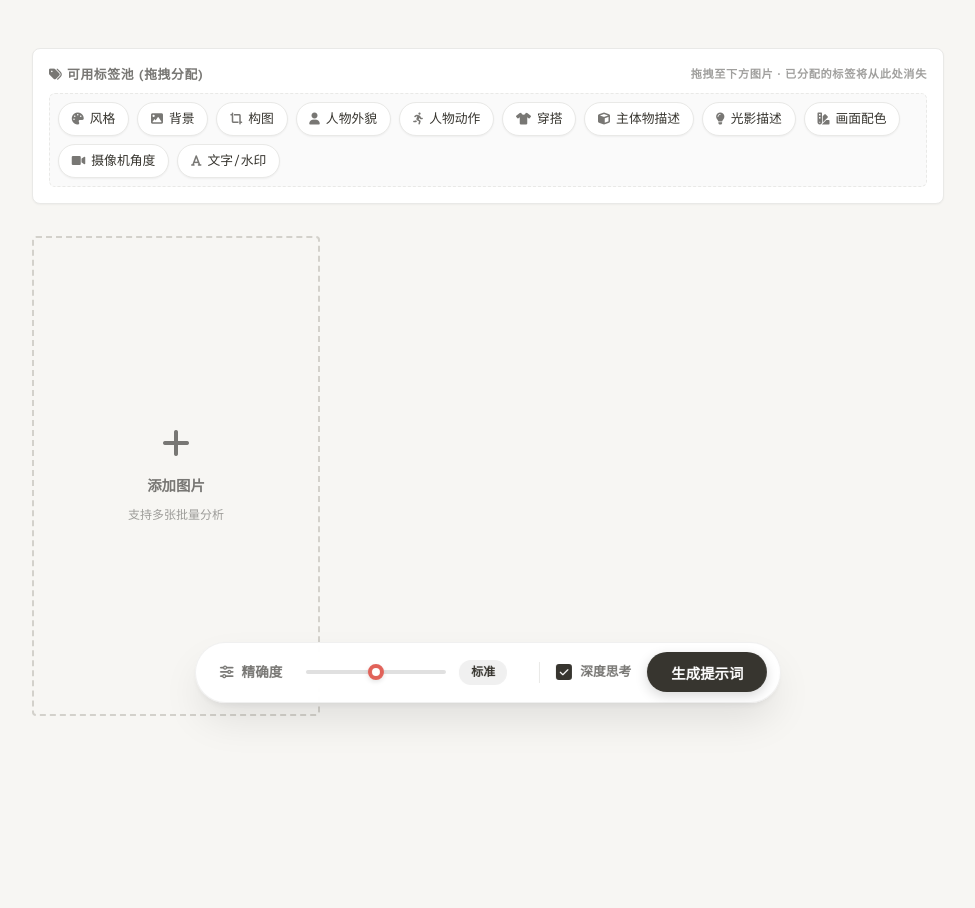
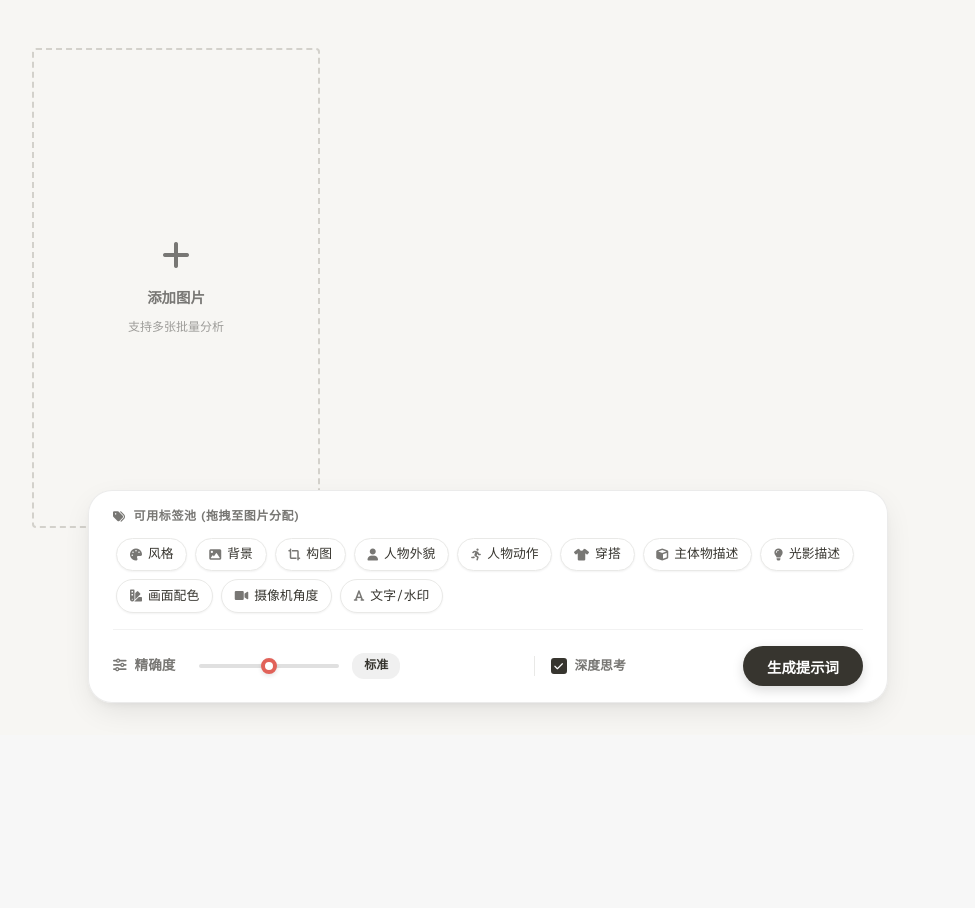
Before and after one commit to Ponyissix/prompt-fusion, a Flask app: page / in a window 1280 px wide. Shown: the part 65-973 px from the top of the page, without its empty margins (152-1127 px from the left). After the commit the page ends 779 px from the top, so only its background shows below. Run offline with Flask 3, Linux system fonts and the light colour scheme.

Commit message:
Refactor: Move Tag Pool to bottom merged with controls bar

```diff
--- a/templates/index.html
+++ b/templates/index.html
@@ -344,23 +344,67 @@
             bottom: 2rem;
             left: 50%;
             transform: translateX(-50%);
-            width: auto; /* Allow flexible width */
-            min-width: 540px;
-            max-width: 90vw;
-            background: rgba(255, 255, 255, 0.95);
+            width: 90%;
+            max-width: 800px;
+            background: rgba(255, 255, 255, 0.98);
             backdrop-filter: blur(20px);
-            border: 1px solid rgba(0,0,0,0.06);
-            padding: 0.6rem 0.8rem 0.6rem 1.5rem;
-            display: flex;
-            align-items: center;
-            justify-content: space-between;
-            gap: 1rem; /* Added gap back for flexibility */
+            border: 1px solid rgba(0,0,0,0.08);
+            padding: 1rem 1.5rem;
+            display: flex;
+            flex-direction: column;
+            gap: 1rem;
             z-index: 100;
             box-shadow:
-                0 4px 6px -1px rgba(0, 0, 0, 0.05),
-                0 20px 40px -5px rgba(0, 0, 0, 0.1);
-            border-radius: 100px;
+                0 10px 30px -5px rgba(0, 0, 0, 0.1),
+                0 4px 10px -2px rgba(0, 0, 0, 0.05);
+            border-radius: 24px;
             box-sizing: border-box;
+            transition: all 0.3s ease;
+        }
+
+        .controls-tags-area {
+            display: flex;
+            flex-direction: column;
+            gap: 0.5rem;
+            border-bottom: 1px solid rgba(0,0,0,0.05);
+            padding-bottom: 0.8rem;
+        }
+
+        .tags-header-small {
+            font-size: 0.75rem;
+            font-weight: 600;
+            color: var(--text-sub);
+            display: flex;
+            align-items: center;
+            gap: 0.5rem;
+            text-transform: uppercase;
+            letter-spacing: 0.05em;
+        }
+
+        .tag-pool-compact {
+            display: flex;
+            flex-wrap: wrap;
+            gap: 0.5rem;
+            max-height: 100px;
+            overflow-y: auto;
+            padding: 0.2rem;
+            /* Custom scrollbar */
+            scrollbar-width: thin;
+        }
+
+        .tag-pool-compact::-webkit-scrollbar {
+            width: 4px;
+        }
+        .tag-pool-compact::-webkit-scrollbar-thumb {
+            background: #E0E0E0;
+            border-radius: 2px;
+        }
+
+        .controls-actions-area {
+            display: flex;
+            align-items: center;
+            justify-content: space-between;
+            gap: 1rem;
         }
 
         .controls-hint {
@@ -371,7 +415,6 @@
             display: flex;
             align-items: center;
             gap: 1.5rem;
-            flex: 1; /* Take remaining space */
         }
 
         .label-group {
@@ -850,18 +893,7 @@
     </nav>
 
     <div class="main-container">
-        <!-- Tag Bar Section -->
-        <div class="tag-bar-section">
-            <div class="tag-bar-header">
-                <span><i class="fa-solid fa-tags"></i> 可用标签池 (拖拽分配)</span>
-                <span style="font-size: 0.7rem; text-transform: none; opacity: 0.7;">拖拽至下方图片 · 已分配的标签将从此处消失</span>
-            </div>
-            <div id="tagPool" class="tag-pool"
-                 ondrop="handleTagDrop(event, -1)"
-                 ondragover="handleDragOver(event)">
-                <!-- Tags will be rendered here -->
-            </div>
-        </div>
+
 
         <!-- Image Grid (including Add Card) -->
         <div id="imageContainer" class="content-grid" ondrop="handleDrop(event)" ondragover="handleDragOver(event)">
@@ -908,6 +940,20 @@
 
         <!-- Controls Section -->
         <div class="controls-section">
+            <!-- New Top Row: Tag Pool -->
+            <div class="controls-tags-area">
+                <div class="tags-header-small">
+                    <i class="fa-solid fa-tags"></i> 可用标签池 (拖拽至图片分配)
+                </div>
+                <div id="tagPool" class="tag-pool-compact"
+                     ondrop="handleTagDrop(event, -1)"
+                     ondragover="handleDragOver(event)">
+                    <!-- Tags rendered here -->
+                </div>
+            </div>
+
+            <!-- Bottom Row: Actions -->
+            <div class="controls-actions-area">
                 <div class="control-group">
                     <div class="label-group">
                         <i class="fa-solid fa-sliders"></i>
@@ -945,6 +991,8 @@
                     <span id="btnText">生成提示词</span>
                     <div id="loadingSpinner" class="loader hidden"></div>
                 </button>
+            </div>
+
             <p id="errorMessage" style="display: none; position: absolute; bottom: 100%; left: 0; background: #ffe2dd; color: #d44c47; padding: 0.5rem 1rem; border-radius: 4px; width: 100%; text-align: center; margin-bottom: 10px;" class="hidden"></p>
         </div>
 
```
Lines whose indentation alone changed are shown as unchanged.
